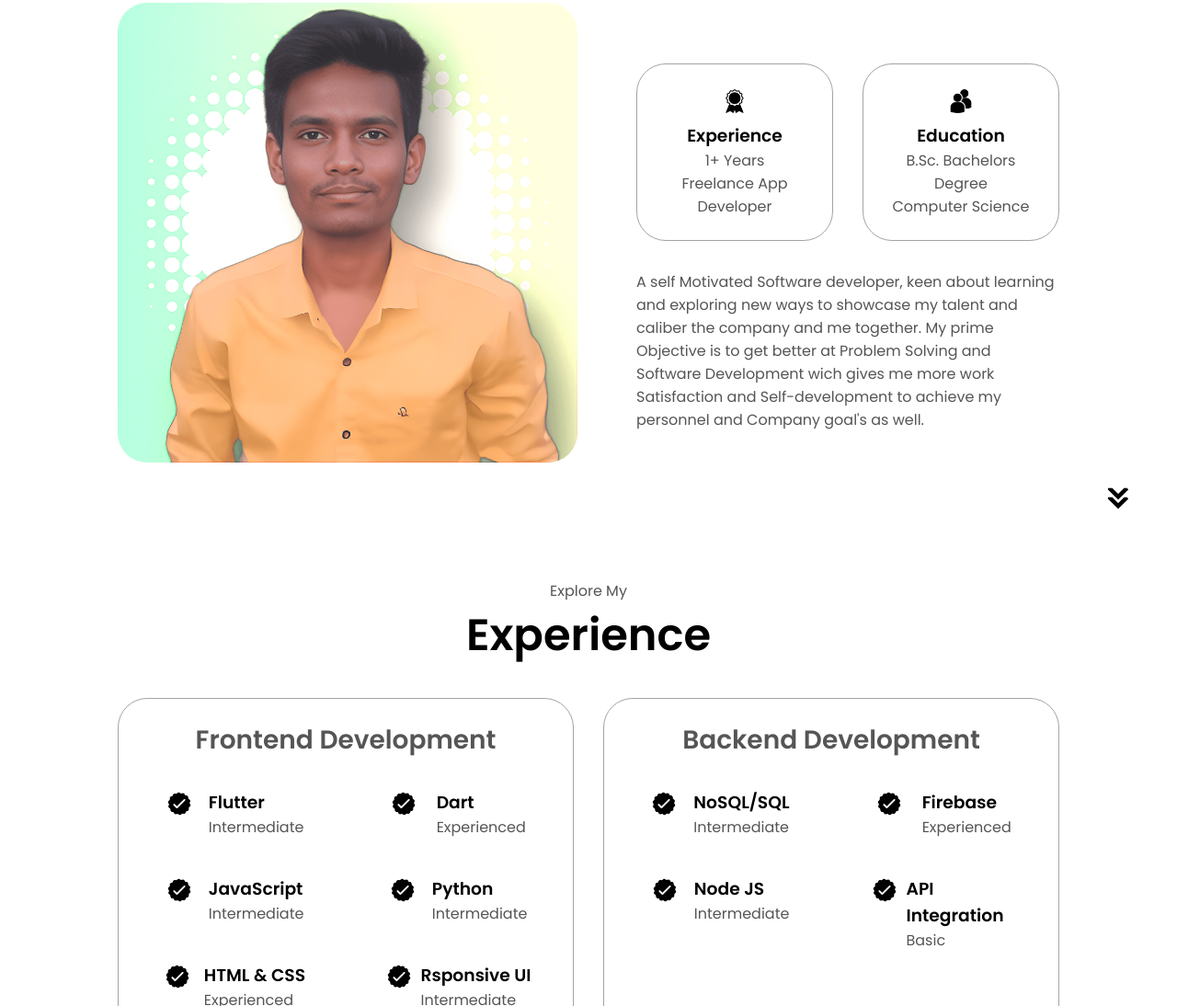
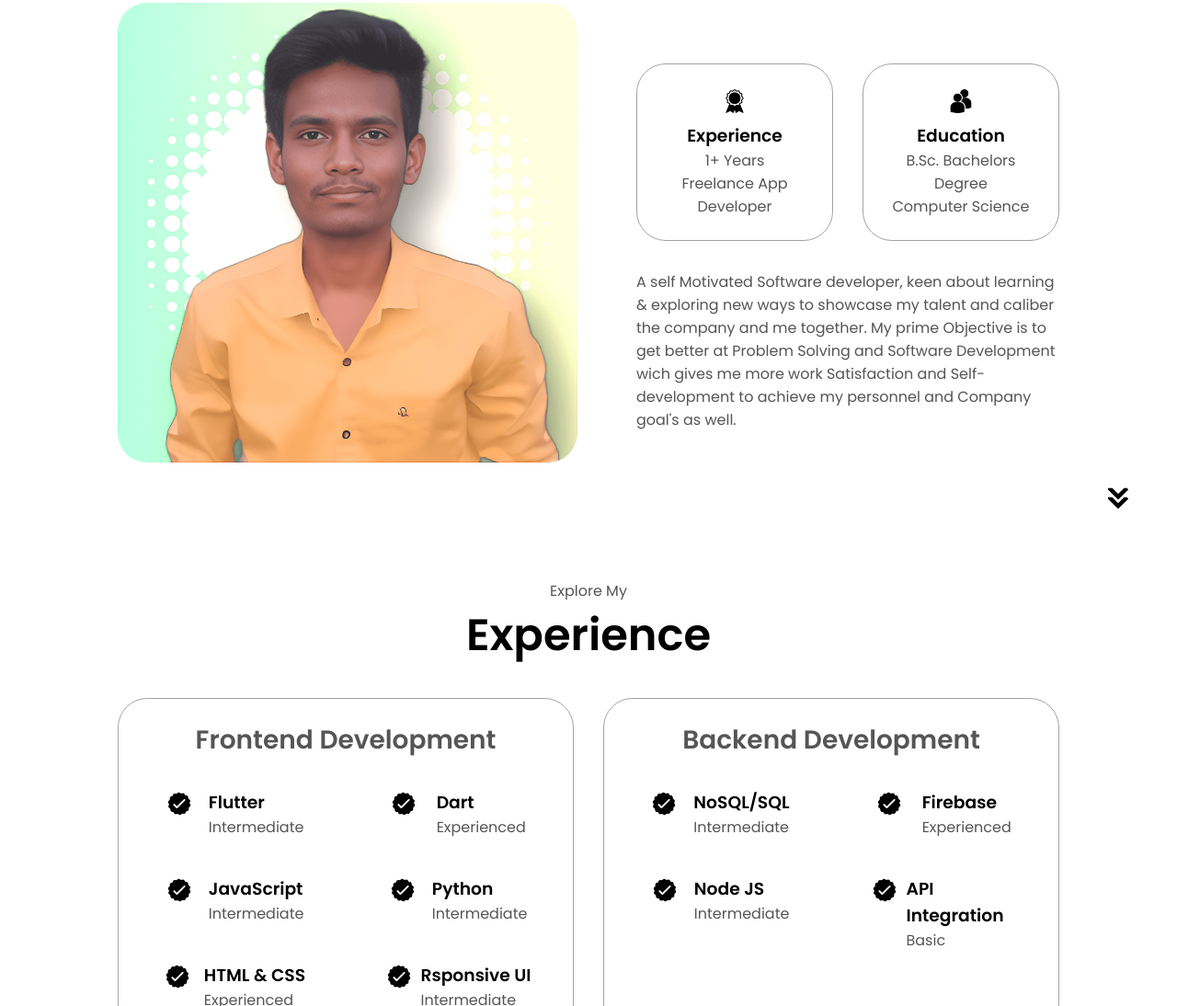
Before and after one commit to vaibhavtale/vaibhavtale.github.io, a plain HTML site: page index.html in a window 1280 px wide. Shown: the part 1066-2160 px from the top of the page at 92% size. Drawn offline with Linux system fonts and the light colour scheme.

Commit message:
Update index.html

```diff
--- a/index.html
+++ b/index.html
@@ -88,7 +88,7 @@
                     </div>
                     <div class="text-container">
                         <p>
-                            A self Motivated Software developer, keen about learning and exploring new ways to showcase my talent and caliber the company and me together. My prime Objective is to get better at Problem Solving and Software Development wich gives me more work Satisfaction and Self-development to achieve my personnel and Company goal's as well.
+                            A self Motivated Software developer, keen about learning & exploring new ways to showcase my talent and caliber the company and me together. My prime Objective is to get better at Problem Solving and Software Development wich gives me more work Satisfaction and Self-development to achieve my personnel and Company goal's as well.
                         </p>
                     </div>
                 </div>
```
